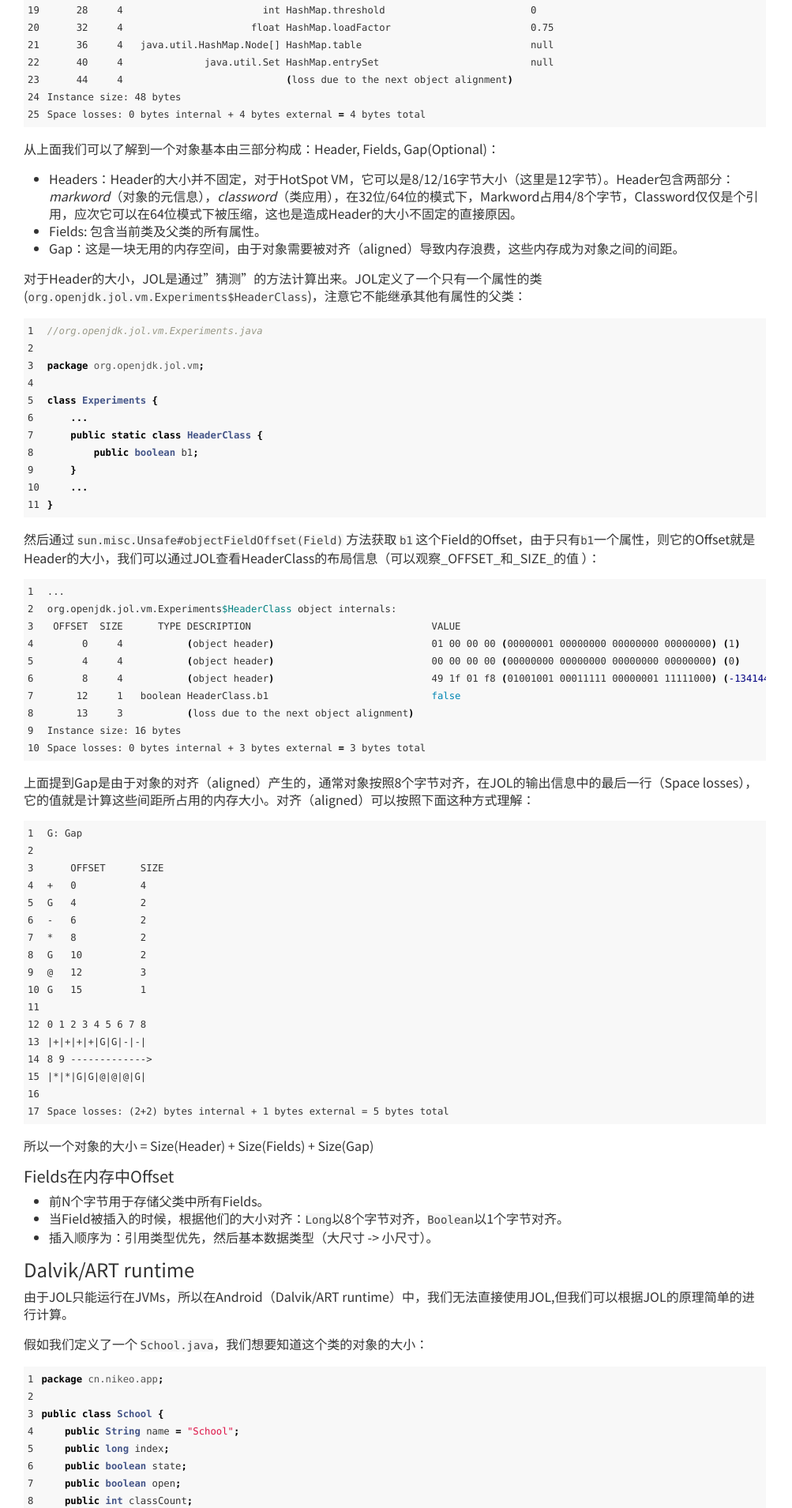
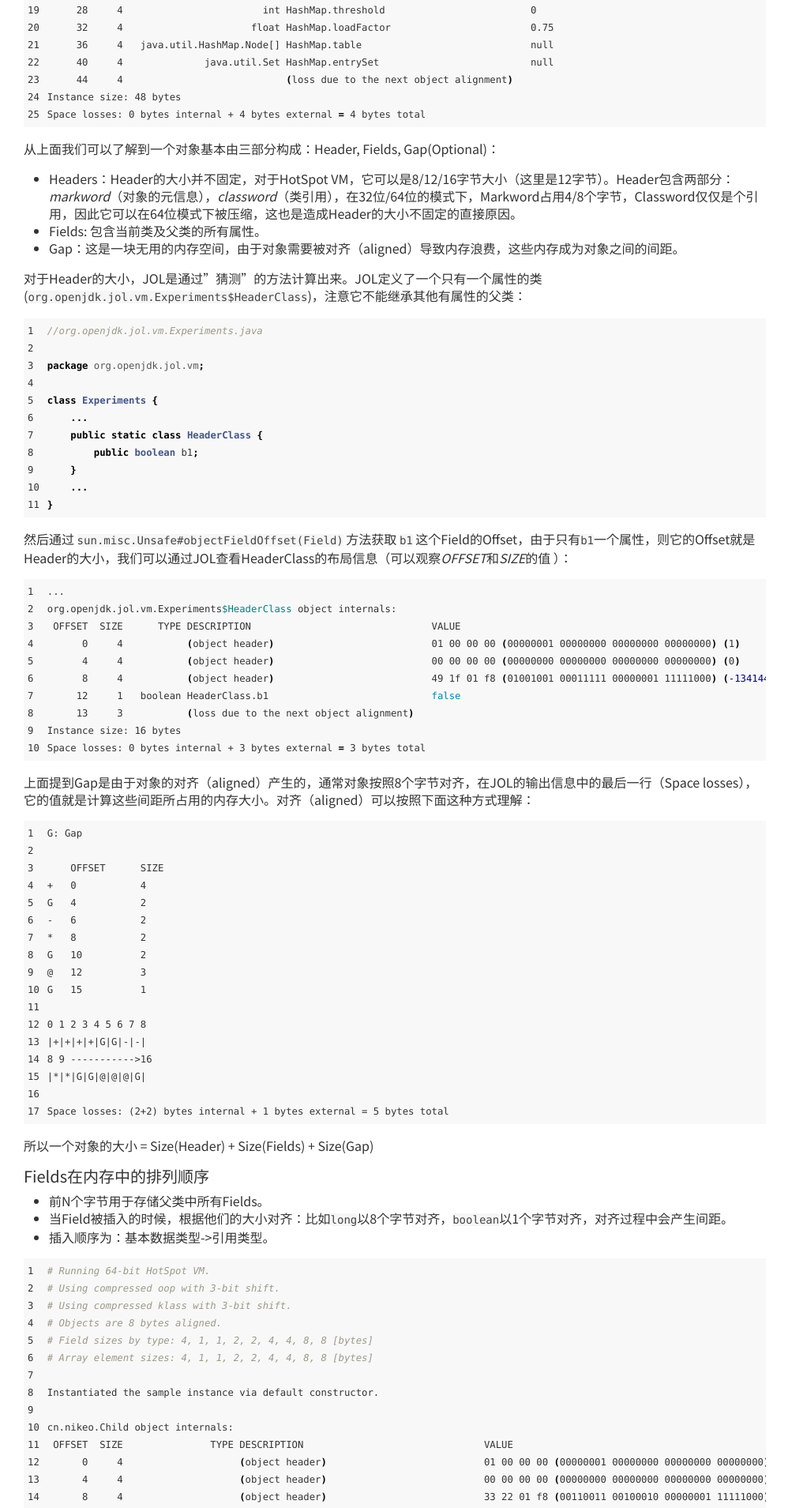
Before and after one commit to nikeorever/nikeorever.github.io, a Jekyll site: the page built from _posts/2020-12-05-vm-object-layout.md, in a window 1280 px wide. Shown: the part 1131-3040 px from the top of the page at 79% size, without its empty margins (0-1003 px from the left). Built offline with Jekyll 4.4.1, drawn with Linux system fonts in a browser that asks for light colours; some of the changed text lies outside the part shown.

Commit message:
Deploy blog

````diff
--- a/_posts/2020-12-05-vm-object-layout.md
+++ b/_posts/2020-12-05-vm-object-layout.md
@@ -55,7 +55,7 @@
 
 从上面我们可以了解到一个对象基本由三部分构成：Header, Fields, Gap(Optional)：
 
- - Headers：Header的大小并不固定，对于HotSpot VM，它可以是8/12/16字节大小（这里是12字节）。Header包含两部分：_markword_（对象的元信息），_classword_（类应用），在32位/64位的模式下，Markword占用4/8个字节，Classword仅仅是个引用，应次它可以在64位模式下被压缩，这也是造成Header的大小不固定的直接原因。
+ - Headers：Header的大小并不固定，对于HotSpot VM，它可以是8/12/16字节大小（这里是12字节）。Header包含两部分：_markword_（对象的元信息），_classword_（类引用），在32位/64位的模式下，Markword占用4/8个字节，Classword仅仅是个引用，因此它可以在64位模式下被压缩，这也是造成Header的大小不固定的直接原因。
  - Fields: 包含当前类及父类的所有属性。
  - Gap：这是一块无用的内存空间，由于对象需要被对齐（aligned）导致内存浪费，这些内存成为对象之间的间距。
 
@@ -75,7 +75,7 @@
 }
 ```
 
-然后通过 `sun.misc.Unsafe#objectFieldOffset(Field)` 方法获取 `b1` 这个Field的Offset，由于只有`b1`一个属性，则它的Offset就是Header的大小，我们可以通过JOL查看HeaderClass的布局信息（可以观察_OFFSET_和_SIZE_的值 ）：
+然后通过 `sun.misc.Unsafe#objectFieldOffset(Field)` 方法获取 `b1` 这个Field的Offset，由于只有`b1`一个属性，则它的Offset就是Header的大小，我们可以通过JOL查看HeaderClass的布局信息（可以观察*OFFSET*和*SIZE*的值 ）：
 
 ```shell
 ...
@@ -106,7 +106,7 @@
 
 0 1 2 3 4 5 6 7 8
 |+|+|+|+|G|G|-|-|
-8 9 ------------->
+8 9 ----------->16
 |*|*|G|G|@|@|@|G|
 
 Space losses: (2+2) bytes internal + 1 bytes external = 5 bytes total
@@ -114,11 +114,53 @@
 
 所以一个对象的大小 = Size(Header) + Size(Fields) + Size(Gap)
 
-##### Fields在内存中Offset
+##### Fields在内存中的排列顺序
 
  - 前N个字节用于存储父类中所有Fields。
- - 当Field被插入的时候，根据他们的大小对齐：`Long`以8个字节对齐，`Boolean`以1个字节对齐。
- - 插入顺序为：引用类型优先，然后基本数据类型（大尺寸 -> 小尺寸）。
+ - 当Field被插入的时候，根据他们的大小对齐：比如`long`以8个字节对齐，`boolean`以1个字节对齐，对齐过程中会产生间距。
+ - 插入顺序为：基本数据类型->引用类型。
+
+```shell
+# Running 64-bit HotSpot VM.
+# Using compressed oop with 3-bit shift.
+# Using compressed klass with 3-bit shift.
+# Objects are 8 bytes aligned.
+# Field sizes by type: 4, 1, 1, 2, 2, 4, 4, 8, 8 [bytes]
+# Array element sizes: 4, 1, 1, 2, 2, 4, 4, 8, 8 [bytes]
+
+Instantiated the sample instance via default constructor.
+
+cn.nikeo.Child object internals:
+ OFFSET  SIZE               TYPE DESCRIPTION                               VALUE
+      0     4                    (object header)                           01 00 00 00 (00000001 00000000 00000000 00000000) (1)
+      4     4                    (object header)                           00 00 00 00 (00000000 00000000 00000000 00000000) (0)
+      8     4                    (object header)                           33 22 01 f8 (00110011 00100010 00000001 11111000) (-134143437)
+     12     4                int Parent.myParentInt                        0
+     16     8               long Parent.myParentLong                       0
+     24     8             double Parent.myParenDouble                      0.0
+     32     4              float Parent.myParentFloat                      0.0
+     36     2               char Parent.myParentChar
+     38     2              short Parent.myParentShort                      0
+     40     1               byte Parent.myParentByte                       0
+     41     1            boolean Parent.myParentBoolean                    false
+     42     2                    (alignment/padding gap)
+     44     4     java.lang.Long Parent.myParentBoxedLong                  null
+     48     4   java.lang.String Parent.myParentString                     null
+     52     4                int Child.myChildInt                          0
+     56     8               long Child.myChildLong                         0
+     64     8             double Child.myParenDouble                       0.0
+     72     4              float Child.myChildFloat                        0.0
+     76     2               char Child.myChildChar
+     78     2              short Child.myChildShort                        0
+     80     1               byte Child.myChildByte                         0
+     81     1            boolean Child.myChildBoolean                      false
+     82     2                    (alignment/padding gap)
+     84     4     java.lang.Long Child.myChildBoxedLong                    null
+     88     4   java.lang.String Child.myChildString                       null
+     92     4                    (loss due to the next object alignment)
+Instance size: 96 bytes
+Space losses: 4 bytes internal + 4 bytes external = 8 bytes total
+```
 
 #### Dalvik/ART runtime
 
@@ -249,7 +294,7 @@
 
 ```
                OFFSET  SIZE
-headerSize:    0       8
+    header:    0       8
       name:    8       4
 classCount:    12      4
      index:    16      8
--- a/static/app.css
+++ b/static/app.css
@@ -37,6 +37,9 @@
     padding: 30px;
     max-width: 1000px;
     line-height: 22px;
+}
+.content img {
+    max-width: 100%;
 }
 .posts li {
     margin-bottom: 10px;
@@ -87,6 +90,18 @@
     margin-bottom: 10px;
 }
 
+img.float-right {
+    margin: 0 1em .5em 1em;
+    float: right;
+}
+@media (max-width: 500px) {
+    img.float-right {
+      float: none;
+      display: block;
+      margin: 1em auto;
+    }
+}
+
 p.signature {
     margin-top: 60px;
     color: var(--signature-color);
````
Also changed, not shown: other parts of _posts/2020-12-05-vm-object-layout.md (+9 -6 lines).
